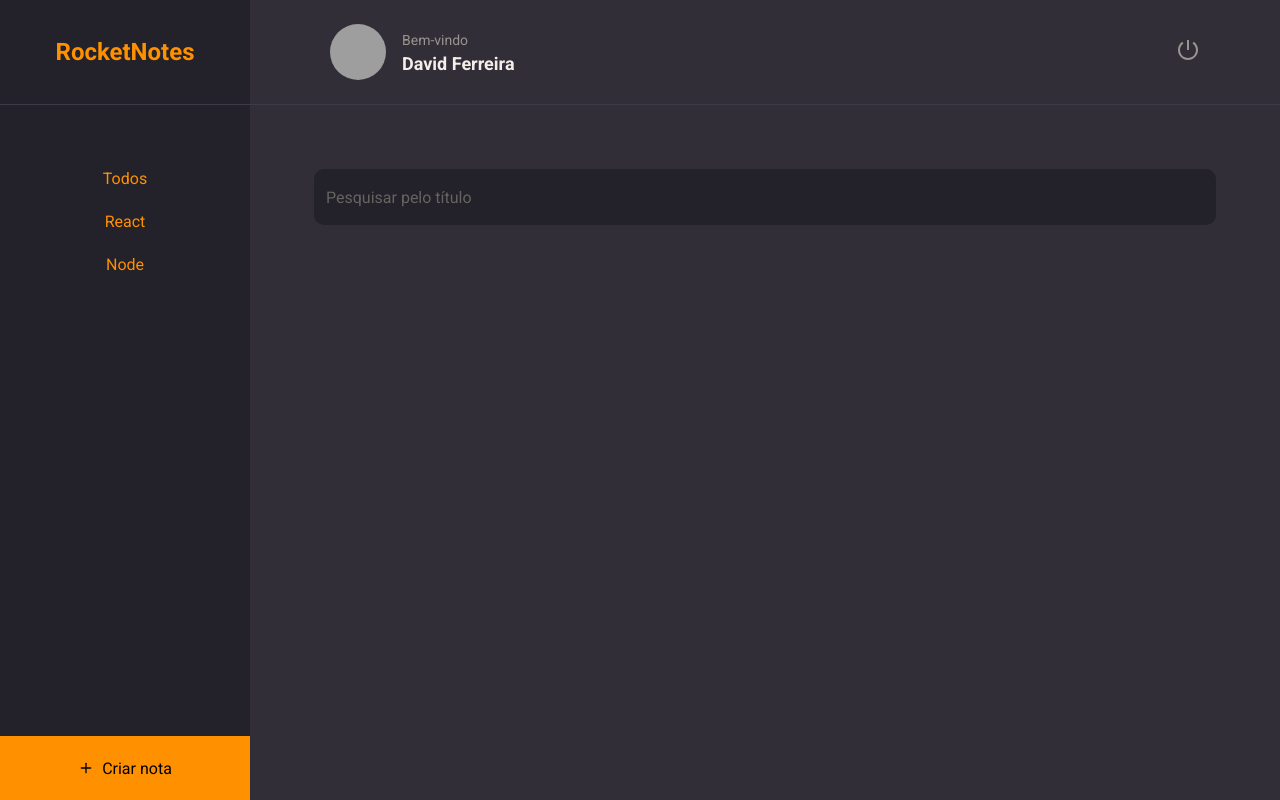
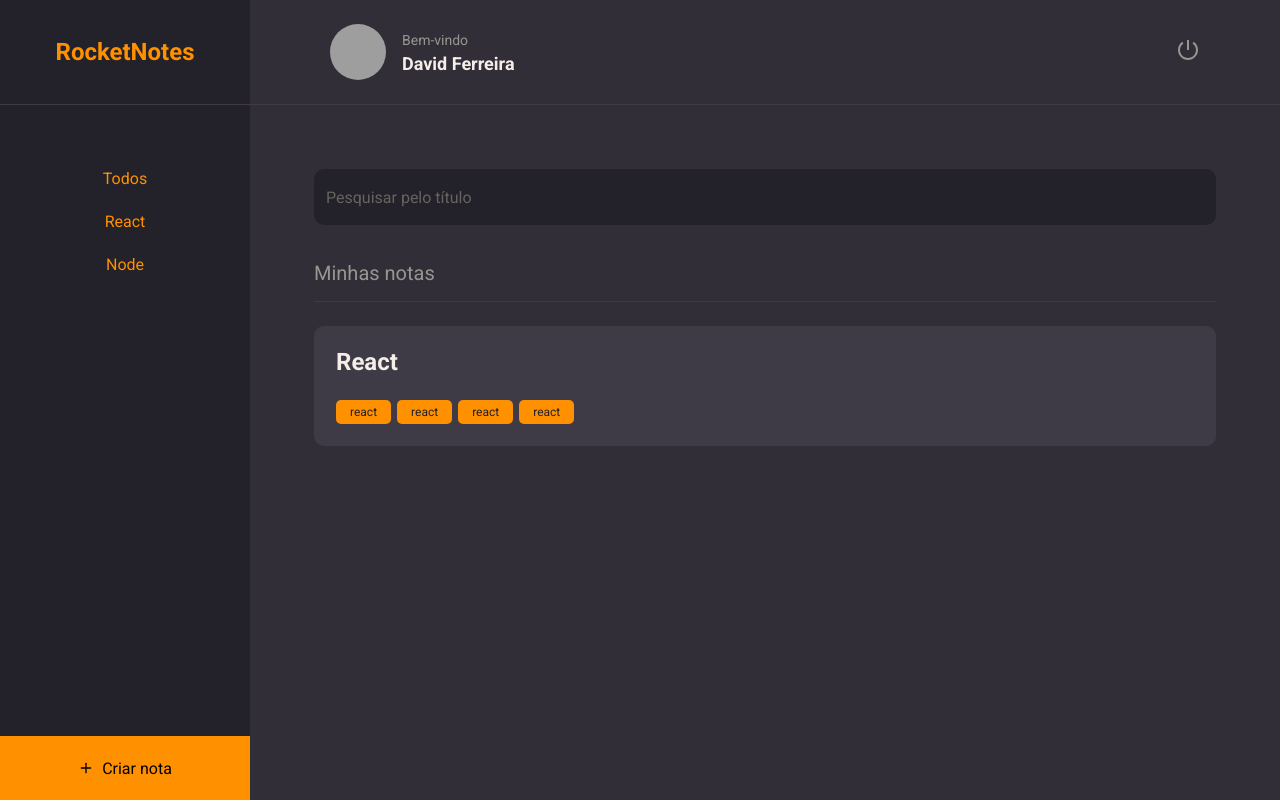
Before and after one commit to DavidFerreiraa/RocketNotes, a React (Vite) app: page / in a window 1280 px wide. Built offline with nearby package versions, Linux system fonts and the light colour scheme; grey boxes are pictures that could not be loaded.

Commit message:
feat: add Note Component

```diff
--- /dev/null
+++ b/src/components/Note/index.jsx
@@ -0,0 +1,19 @@
+import { Container } from "./styles";
+import { Tag } from "../Tag"
+
+export function Note({data, ...rest}){
+    return(
+        <Container>
+            <h1>{data.title}</h1>
+            {
+                data.tags &&
+                <footer>
+                    {
+                        data.tags.map( tag => <Tag title={tag.name} key={tag.id}/>
+                        )
+                    }
+                </footer>
+            }
+        </Container>
+    );
+}
--- /dev/null
+++ b/src/components/Note/styles.js
@@ -0,0 +1,27 @@
+import styled from "styled-components";
+
+export const Container = styled.button`
+    width: 100%;
+    background-color: ${({ theme }) => theme.COLORS.BACKGROUND_700};
+
+    border: none;
+    border-radius: 1rem;
+
+    padding: 2.2rem;
+    margin-bottom: 1.6rem;
+
+    > h1 {
+        flex: 1;
+
+        text-align: left;
+        font-weight: 700;
+        font-size: 2.4rem;
+        color: ${({ theme }) => theme.COLORS.WHITE};
+    }
+
+    > footer {
+        width: 100%;
+        display: flex;
+        margin-top: 2.4rem;
+    }
+`;
--- a/src/components/Tag/index.jsx
+++ b/src/components/Tag/index.jsx
@@ -1,8 +1,8 @@
 import { Container } from "./styles";
 
-export function Tag({ title }){
+export function Tag({ title, ...rest }){
     return(
-        <Container>
+        <Container {...rest} >
             {title}
         </Container>
     );
--- a/src/pages/Details/styles.js
+++ b/src/pages/Details/styles.js
@@ -12,7 +12,7 @@
 
     > main {
         grid-area: content;
-        overflow-y: scroll;
+        overflow-y: auto;
         padding: 6.4rem 0;
     }
 `;
--- a/src/pages/Home/index.jsx
+++ b/src/pages/Home/index.jsx
@@ -1,8 +1,10 @@
+import { Container, Brand, Menu, Search, Content, NewNote } from './style.js';
 import { FiPlus } from 'react-icons/fi';
 import { ButtonText } from '../../components/ButtonText/index.jsx';
 import { Header } from '../../components/Header/index.jsx';
-import { Container, Brand, Menu, Search, Content, NewNote } from './style.js';
 import { Input } from '../../components/Input/index.jsx';
+import { Section } from '../../components/Section/index.jsx';
+import { Note } from '../../components/Note/index.jsx';
 
 export function Home(){
     return(
@@ -26,7 +28,17 @@
                 <Input placeholder="Pesquisar pelo título"/>
             </Search>
             <Content>
-
+                <Section title="Minhas notas">
+                    <Note data={{
+                        title: "React",
+                        tags: [
+                            {id: 1, name: "react"},
+                            {id: 2, name: "react"},
+                            {id: 3, name: "react"},
+                            {id: 4, name: "react"}
+                        ]
+                    }}/>
+                </Section>
             </Content>
             <NewNote>
                 <FiPlus/>
--- a/src/pages/Home/style.js
+++ b/src/pages/Home/style.js
@@ -54,6 +54,8 @@
 
 export const Content = styled.div`
     grid-area: content;
+    padding: 0 6.4rem;
+    overflow-y: auto;
 `;
 
 export const NewNote = styled.button`
```
